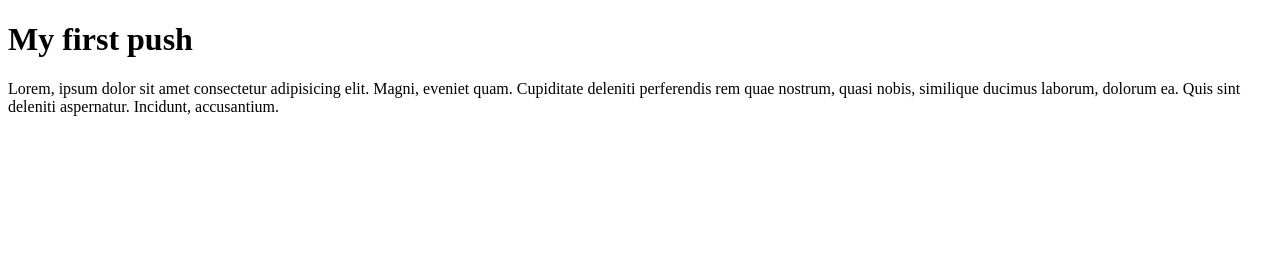
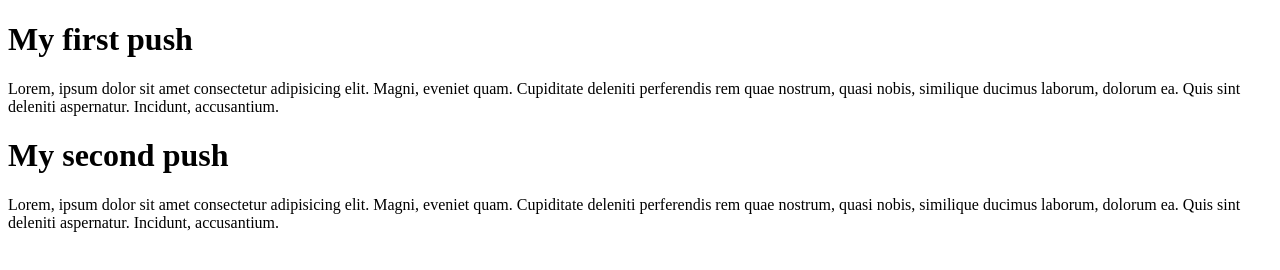
Before and after one commit to fatoudev2022/FirstGitHubProject, a plain HTML site: page index.html in a window 1280 px wide. Drawn offline with Linux system fonts and the light colour scheme.

Commit message:
text for second push

```diff
--- a/index.html
+++ b/index.html
@@ -10,5 +10,9 @@
     <h1>My first push</h1>
     <p>Lorem, ipsum dolor sit amet consectetur adipisicing elit. Magni, eveniet quam.
          Cupiditate deleniti perferendis rem quae nostrum, quasi nobis, similique ducimus laborum, dolorum ea. Quis sint deleniti aspernatur. Incidunt, accusantium.</p>
+
+         <h1>My second push</h1>
+    <p>Lorem, ipsum dolor sit amet consectetur adipisicing elit. Magni, eveniet quam.
+         Cupiditate deleniti perferendis rem quae nostrum, quasi nobis, similique ducimus laborum, dolorum ea. Quis sint deleniti aspernatur. Incidunt, accusantium.</p>
 </body>
 </html>
```
